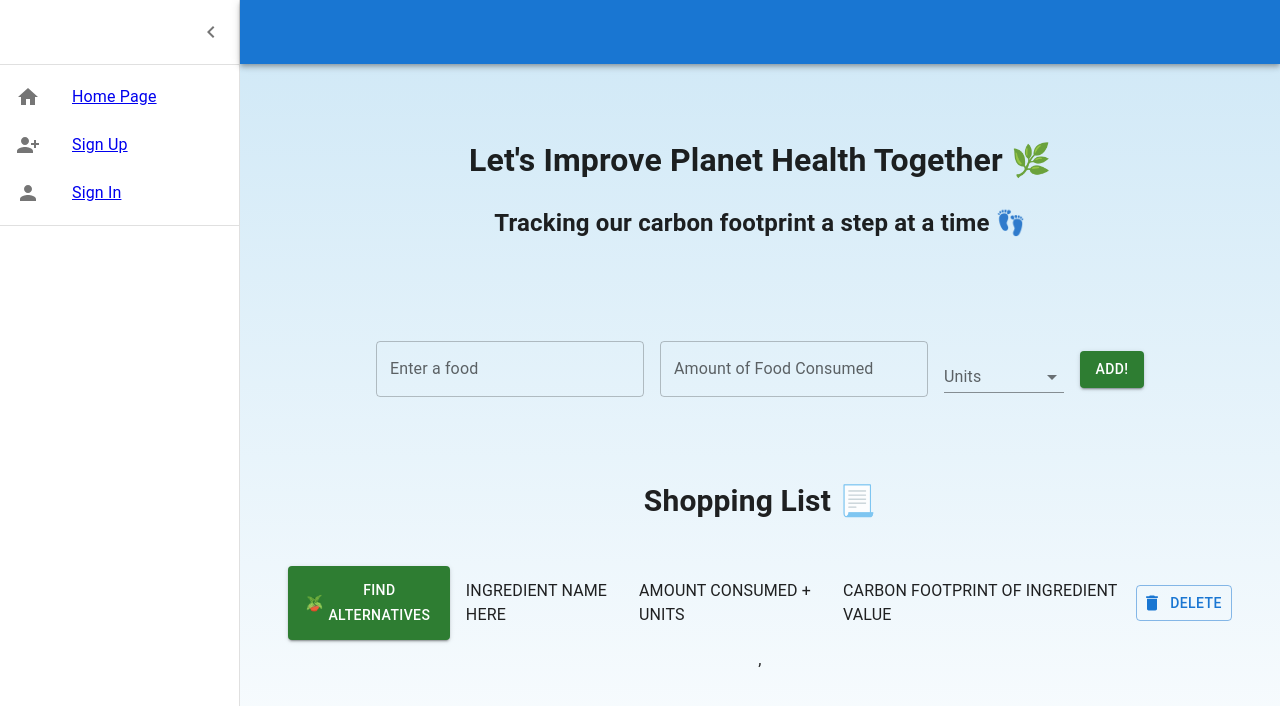
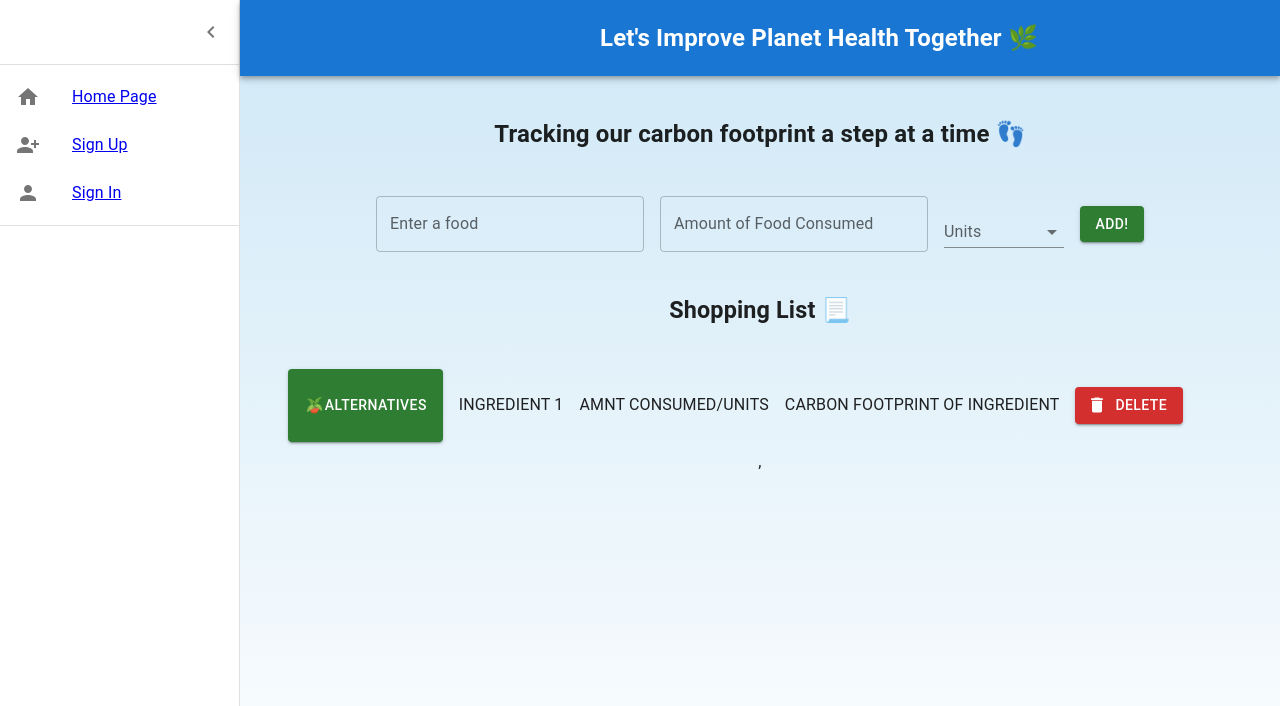
Before and after one commit to meishinlee/The-Secret-37-Percent, a React (Create React App) app in the folder frontend/: page / in a window 1280 px wide. Shown: the top 706 px of the page. Built offline with nearby package versions, Linux system fonts and the light colour scheme.

Commit message:
Shopping list ex.

```diff
--- a/frontend/src/App.js
+++ b/frontend/src/App.js
@@ -80,9 +80,12 @@ function App() {
             >
               <MenuIcon />
             </IconButton>
+            <Box align="center" pl= {42}>
             <Typography>
+              <h2 pt = {20}>Let's Improve Planet Health Together <span role="img" aria-label="plant">🌿</span></h2>
               {/* <img src={StonksLogo} width="40px" height="40px" /> */}
             </Typography>
+            </Box>
           </Toolbar>
         </AppBar>
 
--- a/frontend/src/components/foodmodal/foodmodal.js
+++ b/frontend/src/components/foodmodal/foodmodal.js
@@ -22,7 +22,7 @@ const FoodModal = () => {
         const handleClose = () => setOpen(false);
   return (
     <div>
-        <Button variant="contained" color="success" onClick={handleOpen}><h3><span role="img" aria-label="plant-pot">🪴</span></h3> Find Alternatives</Button>
+        <Button variant="contained" color="success" onClick={handleOpen}><h3><span role="img" aria-label="plant-pot">🪴</span></h3>Alternatives</Button>
         <Modal
         open={open}
         onClose={handleClose}
--- a/frontend/src/pages/home.js
+++ b/frontend/src/pages/home.js
@@ -30,11 +30,11 @@ const Home = () => {
   const [secondary, setSecondary] = React.useState(false);
     return (
         <div>
-            <Box pt = {5} ml={10} pl={3} pr = {3} mr = {10}>
-            <h1>Let's Improve Planet Health Together <span role="img" aria-label="plant">🌿</span></h1>
+            <Box pt = {0} ml={10} pl={3} pr = {3} mr = {10}>
+            {/* <h1>Let's Improve Planet Health Together <span role="img" aria-label="plant">🌿</span></h1> */}
             <h2 >Tracking our carbon footprint a step at a time <span role="img" aria-label="footprint">👣</span></h2>
 
-            <Stack direction="row" spacing={2} alignItems="center" pt = {10}>
+            <Stack direction="row" spacing={2} alignItems="center" pt = {3}>
                 <TextField fullWidth id="food" label="Enter a food" variant="outlined" />
                 <TextField fullWidth id="amount-food" label="Amount of Food Consumed" variant="outlined" />
                 <FormControl fullwidth variant="standard" style={{minWidth: 120}}>
@@ -54,25 +54,24 @@ const Home = () => {
             </Stack>
             </Box>
 
-            <Box mt = {10}>
+            <Box mt = {5} alignItems = "center">
             <Typography sx={{ mt: 4, mb: 2 }} variant="h6" component="div">
-            <h2>Shopping List <span role="img" aria-label="list">📃</span></h2>
+                <h3>Shopping List <span role="img" aria-label="list">📃</span></h3>
             </Typography>
-          <List dense={dense}>
-              <Box spacing = {2}>
-                <ListItem>
+            <List dense={dense} alignItems = 'center'>
+              <Box spacing = {3} alignItems = "center">
+                <ListItem alignItems = "center">
                     {/* <Avatar> */}
                     <Stack direction="row" spacing={2} alignItems="center">
                         <FoodModal />
                         <ListItemText
-                    primary="INGREDIENT NAME HERE"
+                            primary="INGREDIENT 1"
                             secondary={secondary ? 'Secondary text' : null}/>
-                    <ListItemText>AMOUNT CONSUMED + UNITS</ListItemText>
-                    <ListItemText>CARBON FOOTPRINT OF INGREDIENT VALUE</ListItemText>
-                    <Button variant="outlined" startIcon={<DeleteIcon />}>
+                        <ListItemText>AMNT CONSUMED/UNITS</ListItemText>
+                        <ListItemText>CARBON FOOTPRINT OF INGREDIENT</ListItemText>
+                        <Button variant="contained" color="error" startIcon={<DeleteIcon />}>
                             Delete
                         </Button>
-
                   </Stack>
                     {/* <h5 ml = {10}><span role="img" aria-label="plant">🌿</span></h5> */}
                     {/* </Avatar> */}
```
Lines whose indentation alone changed are shown as unchanged.
